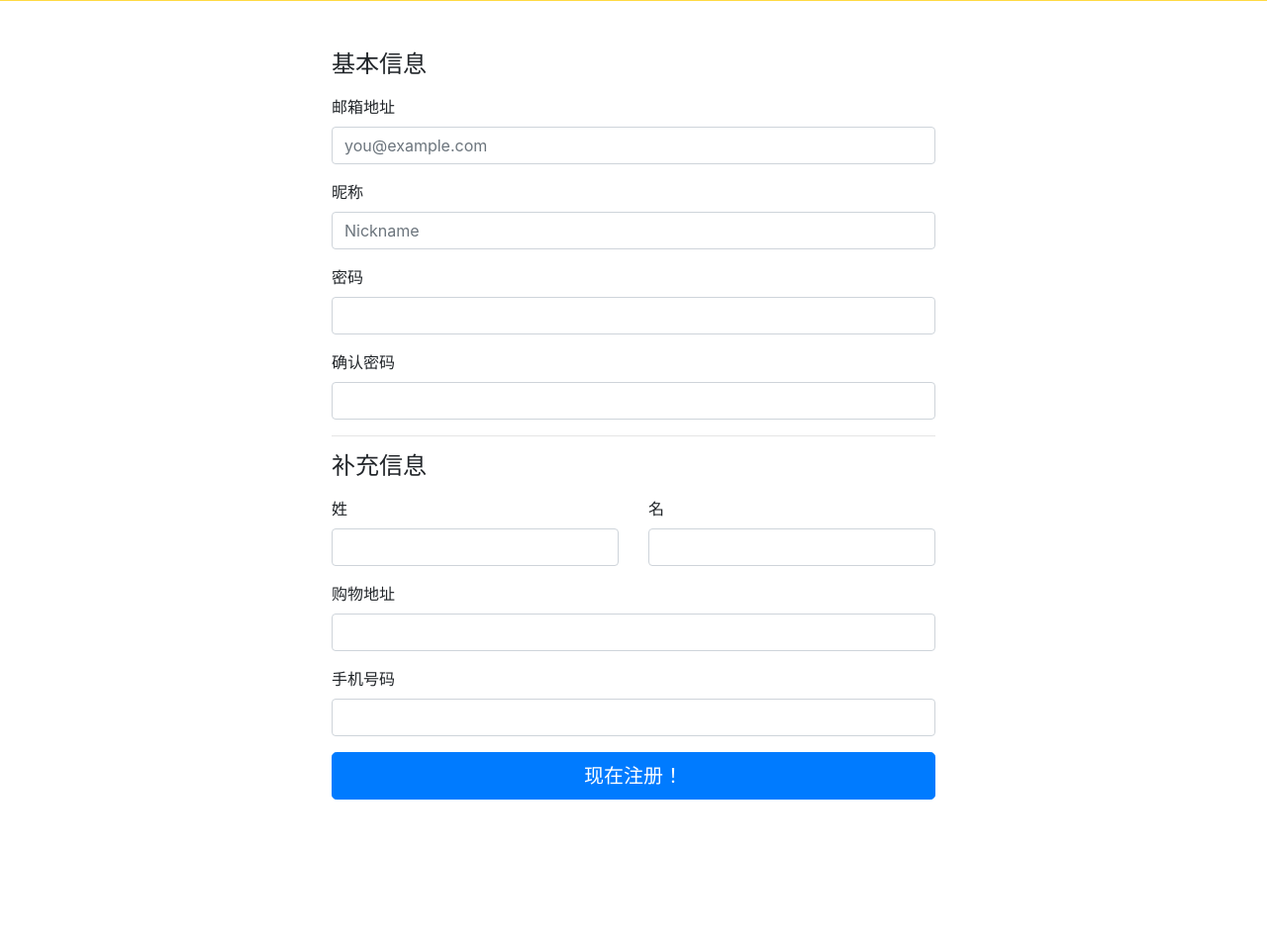
After one commit to nycshisan/MOYU, a Django app: template src/templates/register.html in a window 1280 px wide. The commit adds this page. Shown: the part 331-1289 px from the top of the page at 99% size. Run offline with Django 3.2, Linux system fonts and the light colour scheme; the template is opened without the code that fills it, so the values that code supplies are empty; some libraries are stand-ins or nearby versions.

Commit message:
basic register page

```diff
--- a/backend/moyu/moyuweb/templates/moyuweb/login.html
+++ b/backend/moyu/moyuweb/templates/moyuweb/login.html
@@ -29,6 +29,7 @@
           {% if error_msg %}<p><strong>{{ error_msg }}</strong></p>{% endif %}
       </div>
       <button class="btn btn-lg btn-primary btn-block" type="submit">Sign in</button>
+      <div class="register"><a href="/register">Register for Free!</a></div>
     </form>
   </div>
 </body>
--- a/src/fets/fets/urls.py
+++ b/src/fets/fets/urls.py
@@ -19,6 +19,7 @@ from fets import views
 
 urlpatterns = [
     path('login/', views.login),
+    path('register/', views.register),
     path('items/<catalog>/', views.catalog),
-    path('itemDetails/<item>/', views.item)
+    path('itemDetails/<item>/', views.item),
 ]
--- a/src/fets/fets/views.py
+++ b/src/fets/fets/views.py
@@ -4,6 +4,9 @@ from fets.misc import *
 
 def login(request):
     return render(request, "login.html", {'title': 'login'})
+
+def register(request):
+    return render(request, "register.html", {'title': 'register'})
 
 def catalog(request, catalog):
     content = {
--- /dev/null
+++ b/src/static/stylesheets/register.css
@@ -0,0 +1,30 @@
+.logo {
+  background-color: #ffda44;
+  padding: 1rem 0rem;
+}
+
+.logo img {
+  margin-left: 2rem;
+}
+
+.logo > span.register-title {
+  font-size: 1.5rem;
+  padding-left: 1rem;
+  vertical-align: middle;
+}
+
+.logo > span.back-to-login {
+  padding-top: 10px;
+  padding-right: 40px;
+  float: right;
+}
+
+.logo a {
+  color: black;
+}
+
+.container {
+  margin-top: 50px;
+  max-width: 960px;
+  margin-bottom: 150px;
+}
--- a/src/templates/login.html
+++ b/src/templates/login.html
@@ -23,6 +23,7 @@
         </label>
       </div>
       <button class="btn btn-lg btn-primary btn-block" type="submit">Sign in</button>
+      <div class="register"><a href="/register">Register for Free!</a></div>
     </form>
   </div>
 </body>
--- /dev/null
+++ b/src/templates/register.html
@@ -0,0 +1,120 @@
+{% extends "layout.html" %}
+
+{% block custom_stylesheets %}
+<link href="/static/stylesheets/register.css" rel="stylesheet">
+{% endblock %}
+
+{% block body %}
+<body>
+  <div class="logo">
+    <img src="/static/imgs/logo.png">
+    <span class="register-title">用户注册</span>
+    <span class="back-to-login"><a href="/login">返回登录</a></span>
+  </div>
+  <div class="container">
+    <div class="row">
+        <div class="col-md-2 order-md-1">
+        </div>
+        <div class="col-md-8 order-md-2">
+            <form class="needs-validation" novalidate="">
+                <h4 class="mb-3">基本信息</h4>
+                <div class="mb-3">
+                    <label for="email">邮箱地址</label>
+                    <input type="email" class="form-control" id="email" placeholder="you@example.com" required="">
+                    <div class="invalid-feedback">
+                        请填写您的邮箱地址。
+                    </div>
+                </div>
+
+                <div class="mb-3">
+                    <label for="nickname">昵称</label>
+                    <input type="text" class="form-control" id="nickname" placeholder="Nickname" required="">
+                    <div class="invalid-feedback" style="width: 100%;">
+                        请填写您的昵称。
+                    </div>
+                </div>
+
+                <div class="mb-3">
+                    <label for="password">密码</label>
+                    <input type="password" class="form-control" id="password" required="">
+                    <div class="invalid-feedback">
+                        请填写密码。
+                    </div>
+                </div>
+
+                <div class="mb-3">
+                    <label for="password">确认密码</label>
+                    <input type="password" class="form-control" id="password2" required="">
+                    <div class="invalid-feedback" id="confirm-password-alert">
+                        请填写密码。
+                    </div>
+                </div>
+
+                <hr>
+                <h4 class="mb-3">补充信息</h4>
+
+                <div class="row">
+                    <div class="col-md-6 mb-3">
+                        <label for="firstName">姓</label>
+                        <input type="text" class="form-control" id="firstName" placeholder="" value="">
+                    </div>
+                    <div class="col-md-6 mb-3">
+                        <label for="lastName">名</label>
+                        <input type="text" class="form-control" id="lastName" placeholder="" value="">
+                    </div>
+                </div>
+
+                <div class="mb-3">
+                    <label for="address">购物地址</label>
+                    <input type="text" class="form-control" id="address">
+                </div>
+
+                <div class="mb-3">
+                    <label for="address">手机号码</label>
+                    <input type="text" class="form-control" id="address">
+                </div>
+
+                <button class="btn btn-primary btn-lg btn-block" type="submit">现在注册！</button>
+            </form>
+        </div>
+    </div>
+  </div>
+</body>
+{% endblock %}
+
+{% block custom_javascripts %}
+<script>
+(function() {
+    'use strict';
+
+    window.addEventListener('load', function() {
+    var checkPassword = function() {
+        var pwd1 = document.getElementById("password");
+        var pwd2 = document.getElementById("password2");
+        var alert = document.getElementById("confirm-password-alert");
+        if (pwd1.value !== pwd2.value) {
+            alert.innerText = "请确认重复密码一致！"
+        } else {
+            alert.innerText = "请填写密码。";
+        }
+    }
+
+    // Fetch all the forms we want to apply custom Bootstrap validation styles to
+    var forms = document.getElementsByClassName('needs-validation');
+
+    // Loop over them and prevent submission
+    var validation = Array.prototype.filter.call(forms, function(form) {
+        form.addEventListener('submit', function(event) {
+            if (form.checkValidity() === false) {
+                event.preventDefault();
+                event.stopPropagation();
+            }
+            form.classList.add('was-validated');
+            checkPassword();
+            }
+        , false);
+    });
+    }, false);
+})();
+</script>
+{% endblock %}
```
Also changed, not shown: backend/moyu/moyuweb/static/stylesheets/login.css (+9 -0 lines), src/static/stylesheets/login.css (+9 -0 lines).
